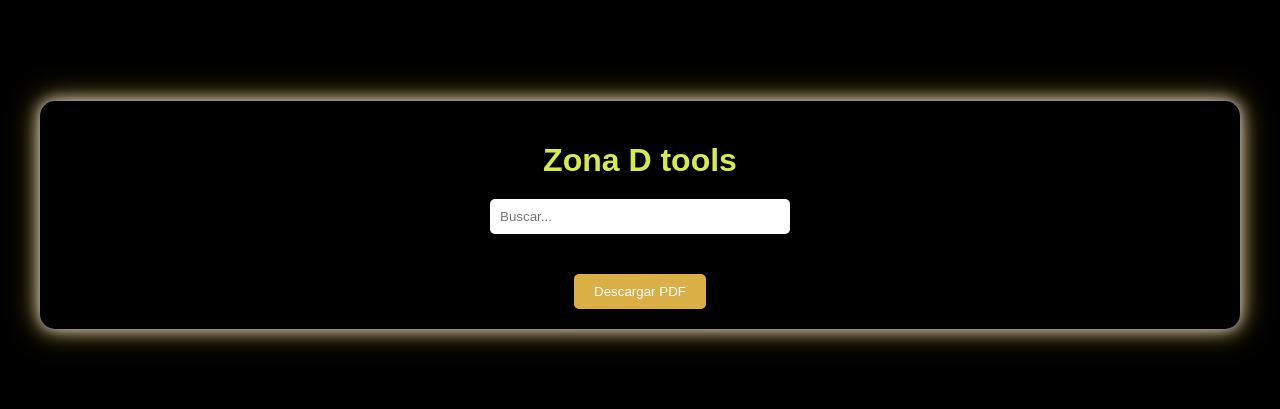
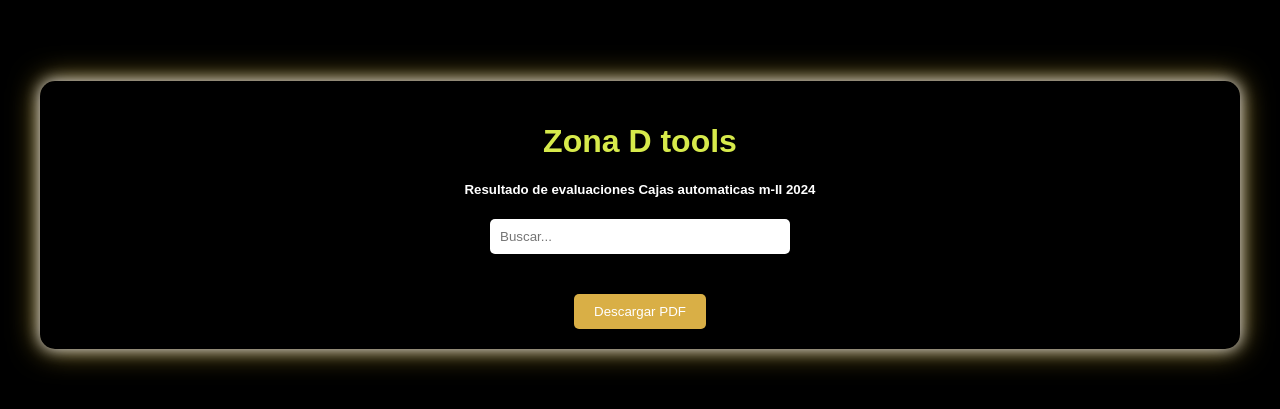
Before and after one commit to appbootariel1177/Evaluaciones_cajas_automaticas_2024, a plain HTML site: page index.html in a window 1280 px wide. Shown: the part 185-594 px from the top of the page. Drawn offline with Linux system fonts and the light colour scheme; no server answers.

Commit message:
Update index.html

```diff
--- a/index.html
+++ b/index.html
@@ -9,6 +9,7 @@
 <body>
     <div class="container">
         <h1>Zona D tools</h1>
+        <h5>Resultado de evaluaciones Cajas automaticas m-II 2024</h5>
         <input type="text" id="searchInput" placeholder="Buscar...">
         <table id="dataTable">
             <thead id="tableHeaders"></thead>
```
